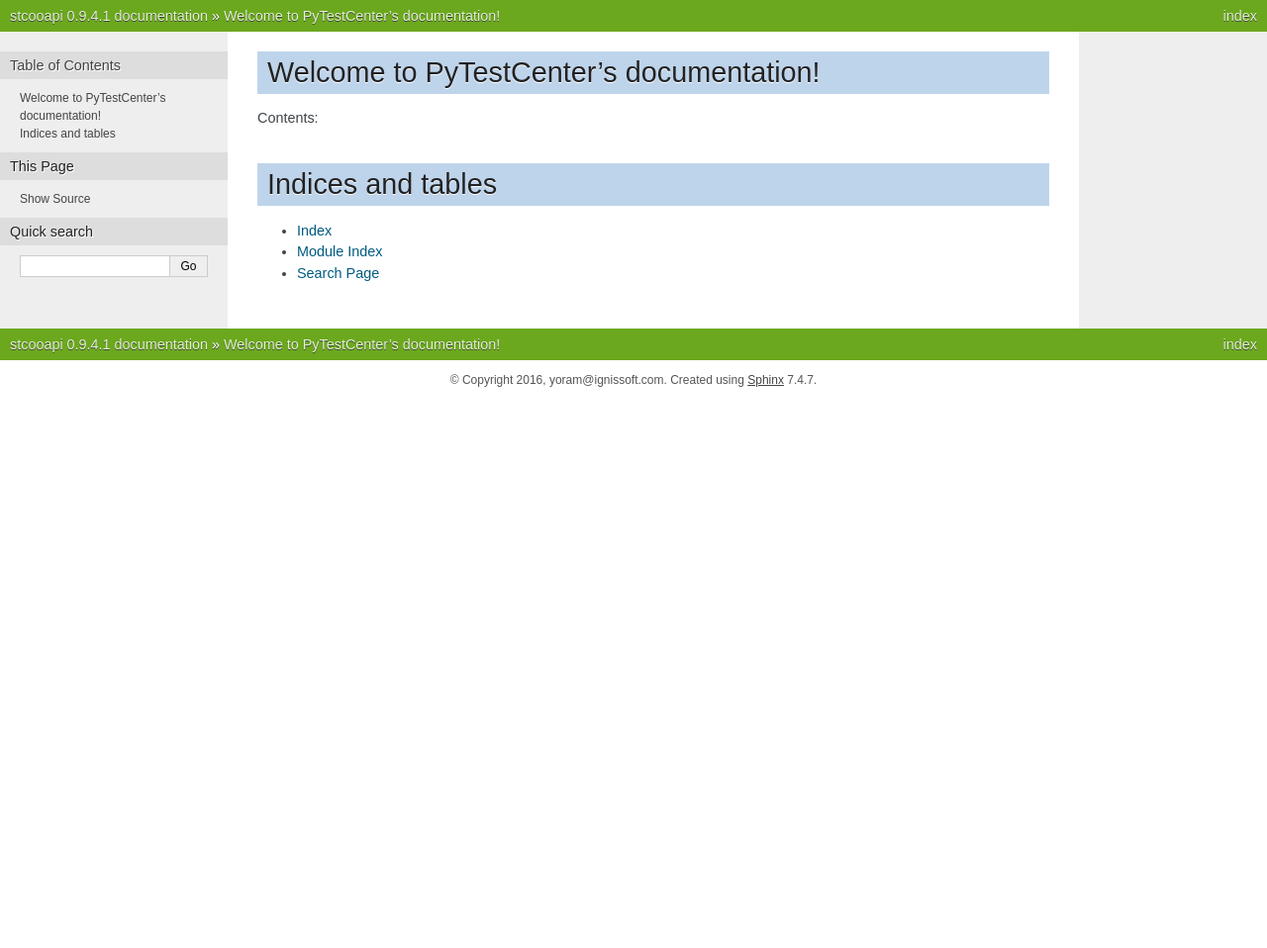
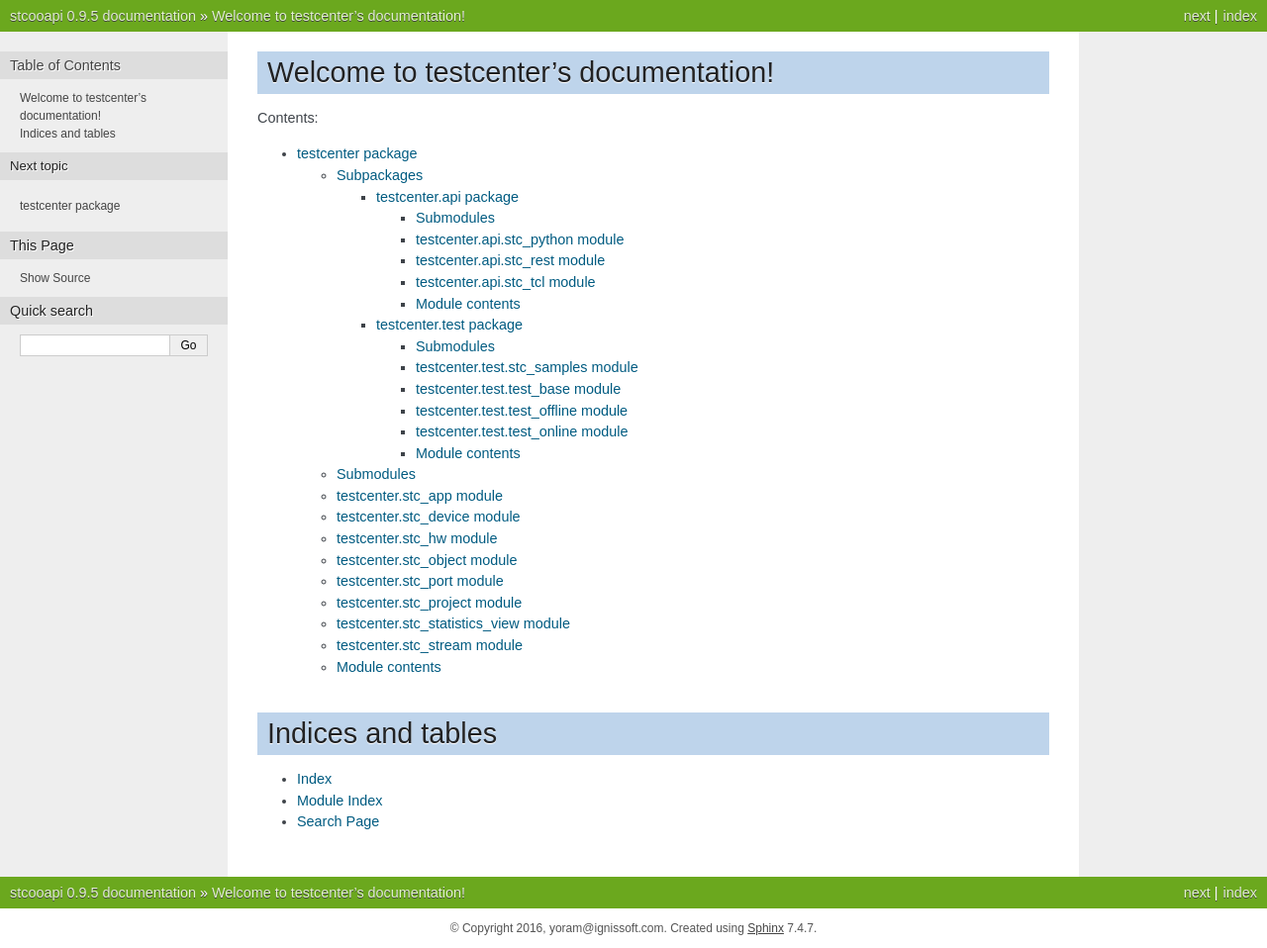
Before and after one commit to shmir/PyTestCenter, a Sphinx documentation site: the page built from docs/index.rst, in a window 1280 px wide. Shown: the whole page at 99% size. Built offline with Sphinx 7.4.7, drawn with Linux system fonts in a browser that asks for light colours; before the commit the page ends 900 px from its top, so only the background shows below that.

Commit message:
fix documentation

```diff
--- a/docs/index.rst
+++ b/docs/index.rst
@@ -1,16 +1,17 @@
-.. PyTestCenter documentation master file, created by
-   sphinx-quickstart on Thu Dec 22 16:11:21 2016.
+.. testcenter documentation master file, created by
+   sphinx-quickstart on Mon Jan 09 17:23:35 2017.
    You can adapt this file completely to your liking, but it should at least
    contain the root `toctree` directive.
 
-Welcome to PyTestCenter's documentation!
-========================================
+Welcome to testcenter's documentation!
+======================================
 
 Contents:
 
 .. toctree::
-   :maxdepth: 2
+   :maxdepth: 4
 
+   testcenter
 
 
 Indices and tables
--- /dev/null
+++ b/docs/testcenter.api.rst
@@ -0,0 +1,38 @@
+testcenter.api package
+======================
+
+Submodules
+----------
+
+testcenter.api.stc_python module
+--------------------------------
+
+.. automodule:: testcenter.api.stc_python
+    :members:
+    :undoc-members:
+    :show-inheritance:
+
+testcenter.api.stc_rest module
+------------------------------
+
+.. automodule:: testcenter.api.stc_rest
+    :members:
+    :undoc-members:
+    :show-inheritance:
+
+testcenter.api.stc_tcl module
+-----------------------------
+
+.. automodule:: testcenter.api.stc_tcl
+    :members:
+    :undoc-members:
+    :show-inheritance:
+
+
+Module contents
+---------------
+
+.. automodule:: testcenter.api
+    :members:
+    :undoc-members:
+    :show-inheritance:
--- /dev/null
+++ b/docs/testcenter.rst
@@ -0,0 +1,86 @@
+testcenter package
+==================
+
+Subpackages
+-----------
+
+.. toctree::
+
+    testcenter.api
+    testcenter.test
+
+Submodules
+----------
+
+testcenter.stc_app module
+-------------------------
+
+.. automodule:: testcenter.stc_app
+    :members:
+    :undoc-members:
+    :show-inheritance:
+
+testcenter.stc_device module
+----------------------------
+
+.. automodule:: testcenter.stc_device
+    :members:
+    :undoc-members:
+    :show-inheritance:
+
+testcenter.stc_hw module
+------------------------
+
+.. automodule:: testcenter.stc_hw
+    :members:
+    :undoc-members:
+    :show-inheritance:
+
+testcenter.stc_object module
+----------------------------
+
+.. automodule:: testcenter.stc_object
+    :members:
+    :undoc-members:
+    :show-inheritance:
+
+testcenter.stc_port module
+--------------------------
+
+.. automodule:: testcenter.stc_port
+    :members:
+    :undoc-members:
+    :show-inheritance:
+
+testcenter.stc_project module
+-----------------------------
+
+.. automodule:: testcenter.stc_project
+    :members:
+    :undoc-members:
+    :show-inheritance:
+
+testcenter.stc_statistics_view module
+-------------------------------------
+
+.. automodule:: testcenter.stc_statistics_view
+    :members:
+    :undoc-members:
+    :show-inheritance:
+
+testcenter.stc_stream module
+----------------------------
+
+.. automodule:: testcenter.stc_stream
+    :members:
+    :undoc-members:
+    :show-inheritance:
+
+
+Module contents
+---------------
+
+.. automodule:: testcenter
+    :members:
+    :undoc-members:
+    :show-inheritance:
--- /dev/null
+++ b/docs/testcenter.test.rst
@@ -0,0 +1,46 @@
+testcenter.test package
+=======================
+
+Submodules
+----------
+
+testcenter.test.stc_samples module
+----------------------------------
+
+.. automodule:: testcenter.test.stc_samples
+    :members:
+    :undoc-members:
+    :show-inheritance:
+
+testcenter.test.test_base module
+--------------------------------
+
+.. automodule:: testcenter.test.test_base
+    :members:
+    :undoc-members:
+    :show-inheritance:
+
+testcenter.test.test_offline module
+-----------------------------------
+
+.. automodule:: testcenter.test.test_offline
+    :members:
+    :undoc-members:
+    :show-inheritance:
+
+testcenter.test.test_online module
+----------------------------------
+
+.. automodule:: testcenter.test.test_online
+    :members:
+    :undoc-members:
+    :show-inheritance:
+
+
+Module contents
+---------------
+
+.. automodule:: testcenter.test
+    :members:
+    :undoc-members:
+    :show-inheritance:
--- a/testcenter/__init__.py
+++ b/testcenter/__init__.py
@@ -2,4 +2,4 @@
 @author yoram@ignissoft.com
 """
 
-__version__ = '0.9.4.1'
+__version__ = '0.9.5'
```
Also changed, not shown: README.txt (+11 -2 lines), 3 other files.
